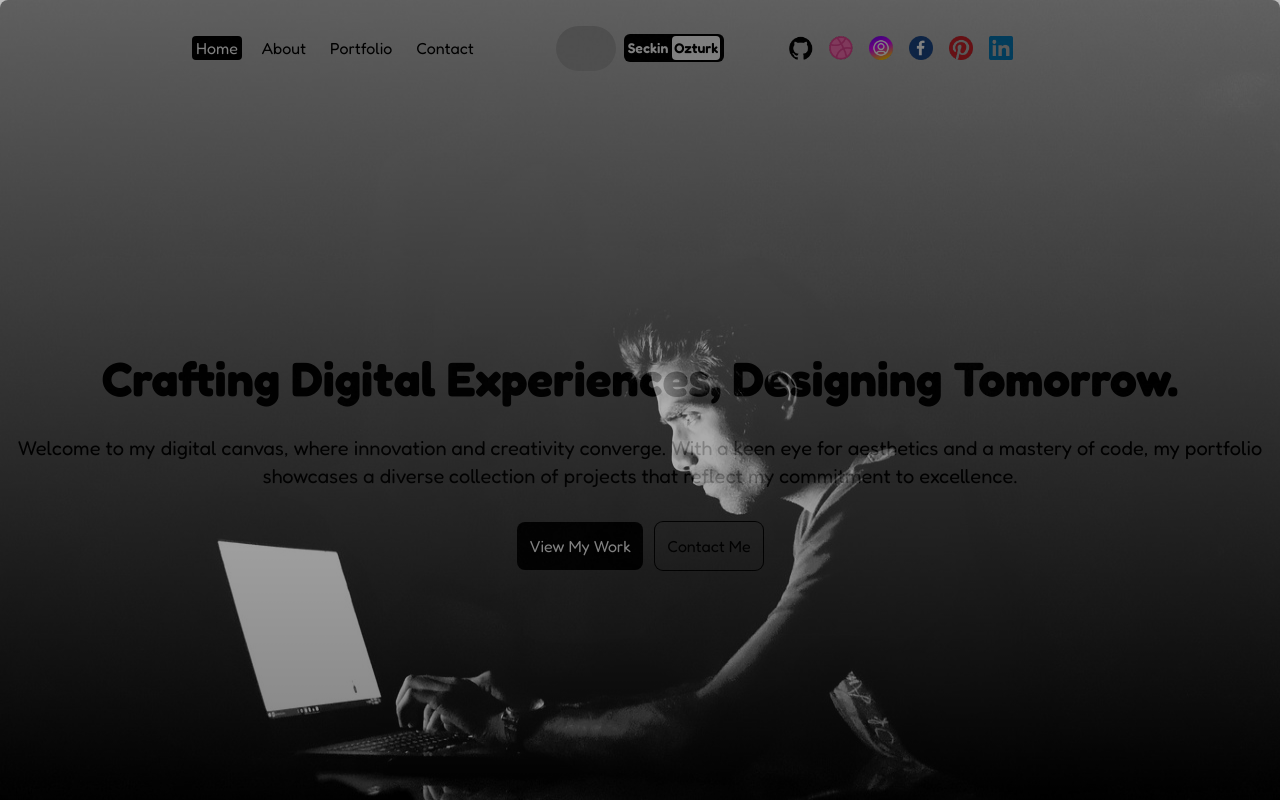
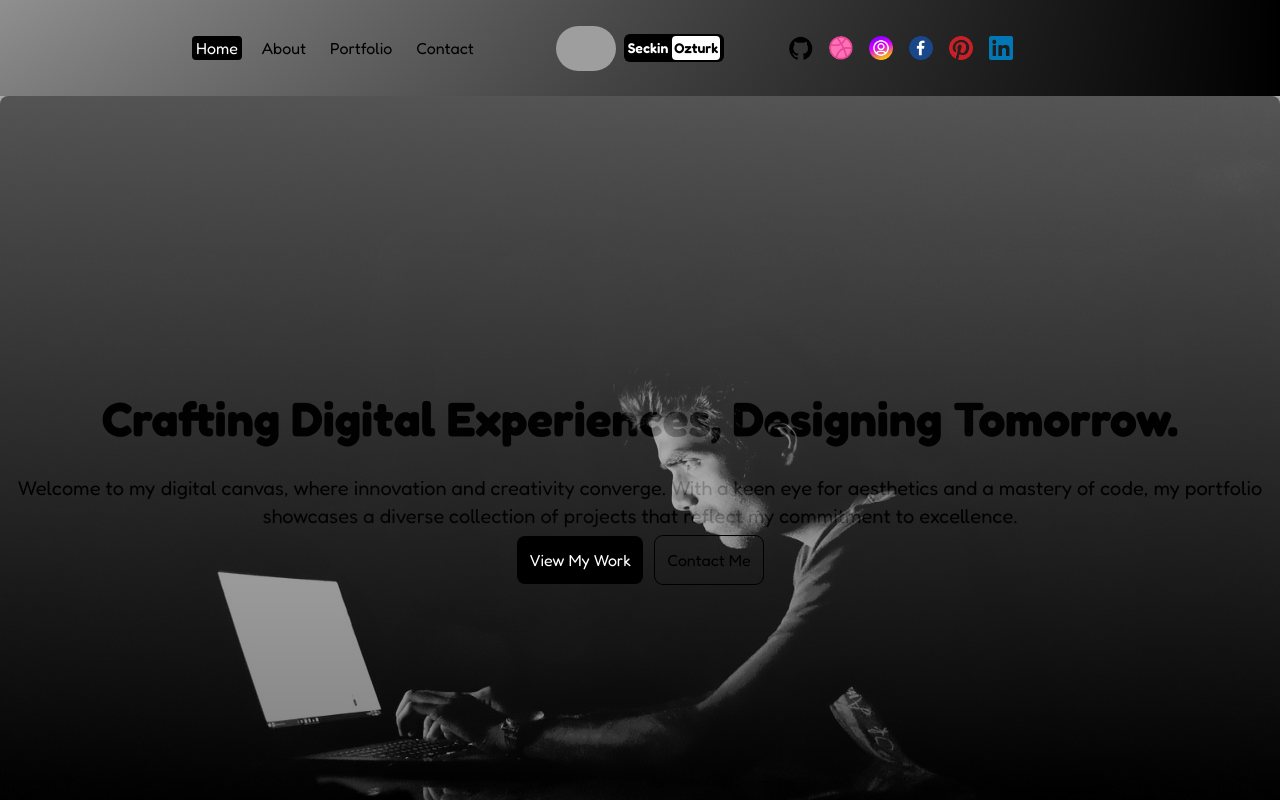
Before and after one commit to Franseck/PortfolioNextJS, a Next.js app: page / in a window 1280 px wide. Built offline with nearby package versions, Linux system fonts and the light colour scheme; grey boxes are pictures that could not be loaded.

Commit message:
homepage navbar links

```diff
--- a/src/app/page.jsx
+++ b/src/app/page.jsx
@@ -3,10 +3,10 @@ import Link from "next/link";
 
 const Homepage = () => {
   return <div className="h-full flex flex-col lg:flex-row">
-<div className="h-full  ">
-<Image src="/h1.jpg" alt=""  fill className="w-[200px] h-[200px] rounded-lg mx-auto opacity-50"/>
+<div className="h-full ">
+<Image src="/h1.jpg" alt=""  fill className="w-[200px] h-[200px] rounded-lg mx-auto opacity-50 "/>
 </div>
-<div className="flex flex-col gap-8 items-center justify-center text-center">
+<div className="flex flex-col gap-8 items-center justify-center text-center ">
 
           <h1 className="text-3xl md:text-5xl font-bold mt-7 ">
             Crafting Digital Experiences, Designing Tomorrow.
@@ -16,7 +16,7 @@ const Homepage = () => {
             Welcome to my digital canvas, where innovation and creativity
             converge. With a keen eye for aesthetics and a mastery of code, my   portfolio showcases a diverse collection of projects that reflect my commitment to excellence.</p>
 
-          <div className="w-full flex gap-3 text-center justify-center">
+          <div className="w-full flex gap-3 text-center justify-center absolute mt-56">
             <Link  href="/portfolio">
             <button className="p-3 rounded-lg   bg-black text-white">
               View My Work
--- a/src/components/TransitionProvider.jsx
+++ b/src/components/TransitionProvider.jsx
@@ -34,10 +34,10 @@ const TransitionProvider = ({ children }) => {
           initial={{ height: "140vh" }}
           animate={{ height: "0vh", transition: { delay: 0.5 } }}
         />
-        <div className="h-24">
+        <div className="h-24 relative bg-gradient-to-r from-black/25 to-black">
           <Navbar />
         </div>
-        <div className="h-[calc(100vh-6rem)]">{children}</div>
+        <div className="absolute h-[calc(100vh-6rem)]">{children}</div>
       </div>
     </AnimatePresence>
   );
```
